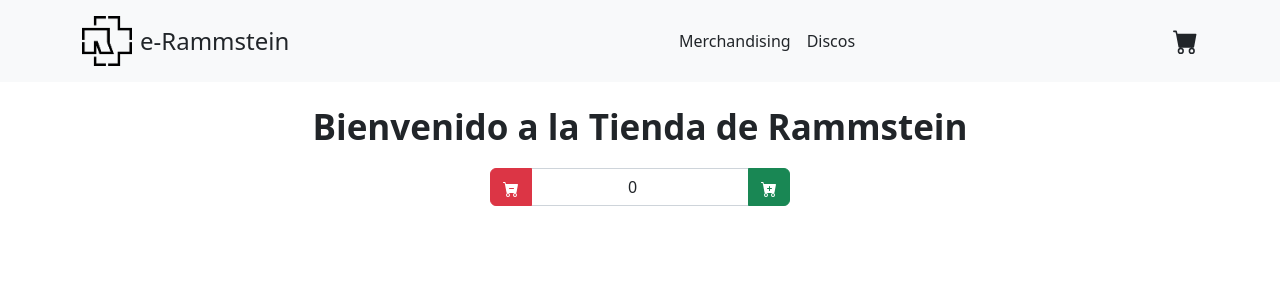
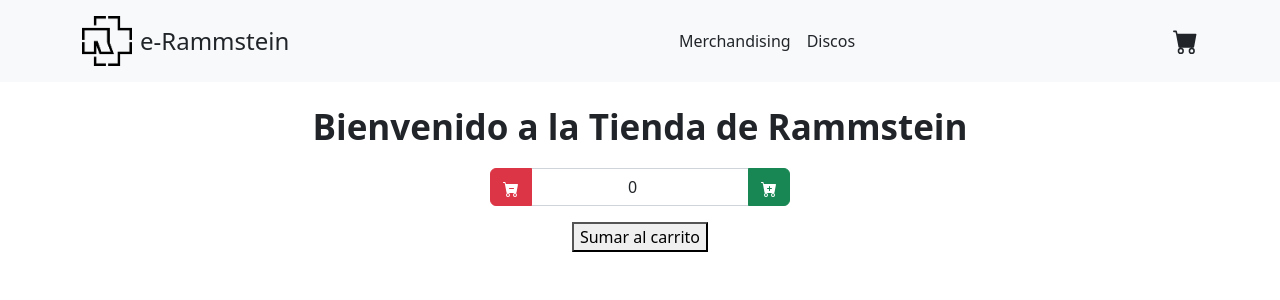
Before and after one commit to viehot/coderHouse-React, a React (Create React App) app: page / in a window 1280 px wide. Shown: the top 300 px of the page. Built offline with nearby package versions, Linux system fonts and the light colour scheme.

Commit message:
Agregue la funcion onAdd

```diff
--- a/src/App.js
+++ b/src/App.js
@@ -2,14 +2,13 @@
 import "./App.css";
 import NavBar from "./components/NavBar/NavBar";
 import ItemListContainer from "./components/ItemListContainer/ItemListContainer";
-import ItemCount from "./components/ItemCount/ItemCount";
+
 
 function App() {
   return (
     <div className="App">
       <NavBar />
       <ItemListContainer title="Bienvenido a la Tienda de Rammstein"/>
-      <ItemCount stock={5} inicial={0} />
     </div>
   );
 }
--- a/src/components/ItemCount/ItemCount.js
+++ b/src/components/ItemCount/ItemCount.js
@@ -3,9 +3,8 @@
 
 import "./ItemCount.css";
 
-const ItemCount = ({ stock, inicial }) => {
+const ItemCount = ({ stock, inicial, onAdd }) => {
   const [count, setCount] = useState(inicial);
-
   const increment = () => {
     if (count < stock) {
       setCount(count + 1);
@@ -19,7 +18,7 @@
   };
 
   return (
-    <>
+    <div>
       <div className="input-group mb-3 div-count">
         <button className="btn btn-danger" onClick={decrement}>
           <BsFillCartDashFill />
@@ -28,7 +27,8 @@
           type="number"
           className="form-control count-input"
           value={count}
-          //defaultValue={count}
+          //defaultValue="0"
+          onChange={(e) => setCount(e.target.value)}
         />
         <button
           className="btn btn-success"
@@ -38,7 +38,8 @@
           <BsFillCartPlusFill />
         </button>
       </div>
-    </>
+      <button onClick={onAdd}>Sumar al carrito</button>
+    </div>
   );
 };
 
--- a/src/components/ItemListContainer/ItemListContainer.js
+++ b/src/components/ItemListContainer/ItemListContainer.js
@@ -1,10 +1,17 @@
-import React from 'react'
+import {useState} from 'react'
 import "./ItemListContainer.css"
+import ItemCount from '../ItemCount/ItemCount';
 
 const ItemListContainer = ({title}) => {
+
+   const onAdd = () => {
+    alert("El carrito se cargo con ")
+  }
+
   return (
     <div>
         <h1 className='titulo'>{title}</h1>
+        <ItemCount stock={5} inicial={0} onAdd={onAdd} />
     </div>
   )
 }
--- a/src/components/NavBar/NavBar.js
+++ b/src/components/NavBar/NavBar.js
@@ -16,7 +16,7 @@
             <img className="bi me-2 logo" src={logo} alt="logo" />
             <span className="fs-4">e-Rammstein</span>
           </a>
-          <ul class="nav nav-pills">
+          <ul className="nav nav-pills">
             <li className="nav-item">
               <a
                 href="/"
```
